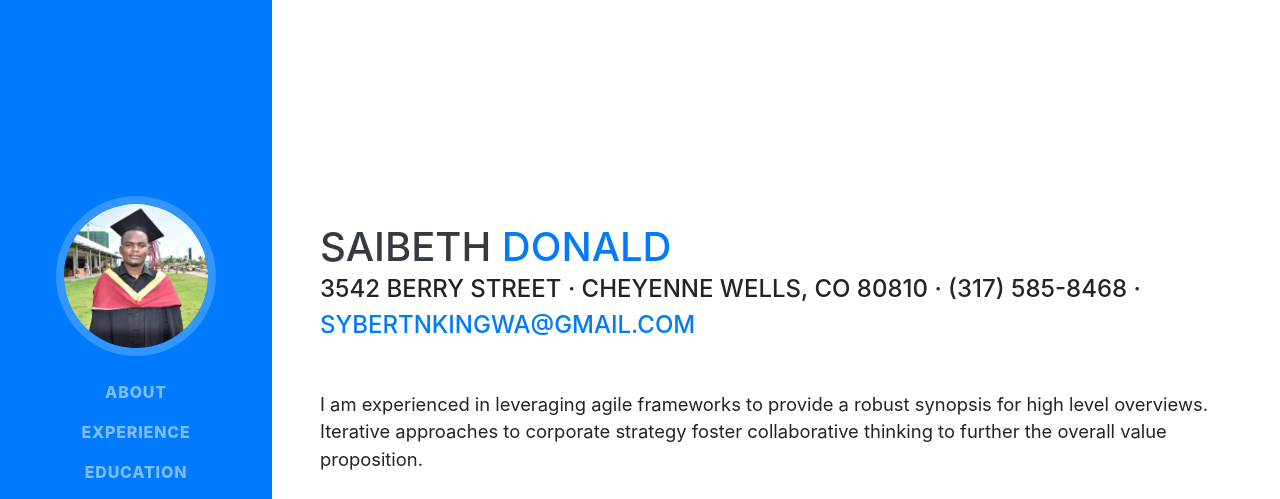
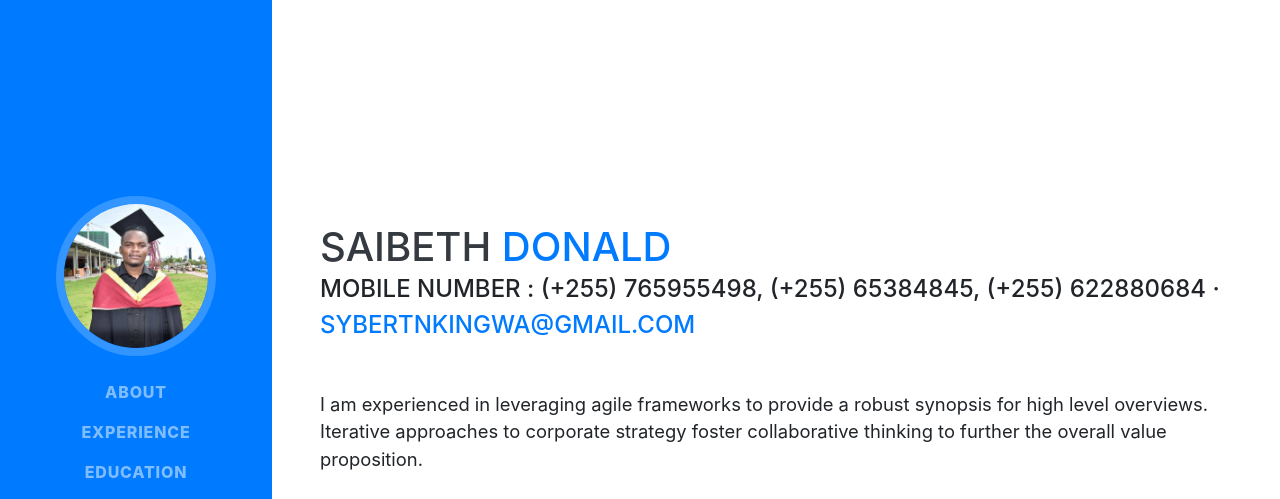
Before and after one commit to sybertDonald/SaibethResume, a website with bundled scripts: page index.html in a window 1280 px wide. Shown: the top 499 px of the page. Built offline with nearby package versions, Linux system fonts and the light colour scheme; a web font is replaced by a local one.

Commit message:
version2

```diff
--- a/index.html
+++ b/index.html
@@ -66,7 +66,7 @@
         <h1 class="mb-0">Saibeth
           <span class="text-primary">Donald</span>
         </h1>
-        <div class="subheading mb-5">3542 Berry Street · Cheyenne Wells, CO 80810 · (317) 585-8468 ·
+        <div class="subheading mb-5">Mobile Number : (+255) 765955498, (+255) 65384845, (+255) 622880684  ·
           <a href="www.gmail.com">sybertnkingwa@gmail.com</a>
         </div>
         <p class="lead mb-5">I am experienced in leveraging agile frameworks to provide a robust synopsis for high level overviews. Iterative approaches to corporate strategy foster collaborative thinking to further the overall value proposition.</p>
```
